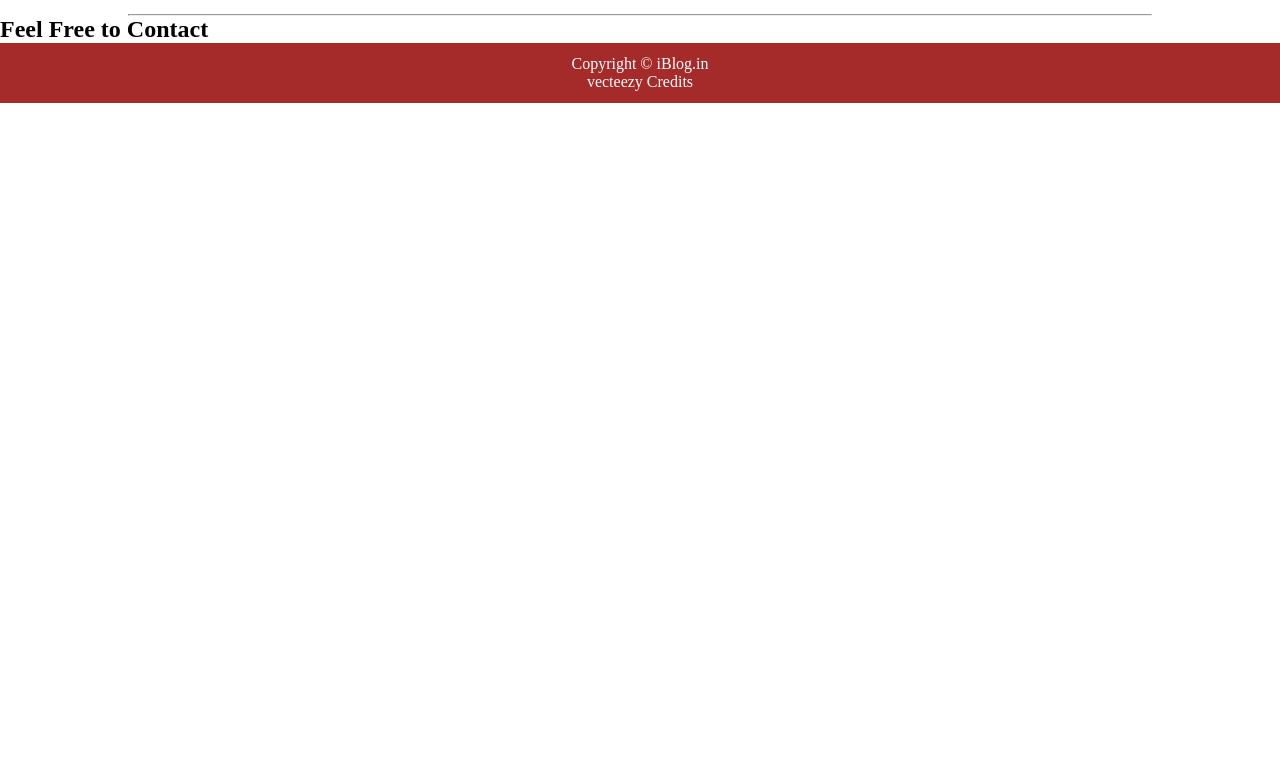
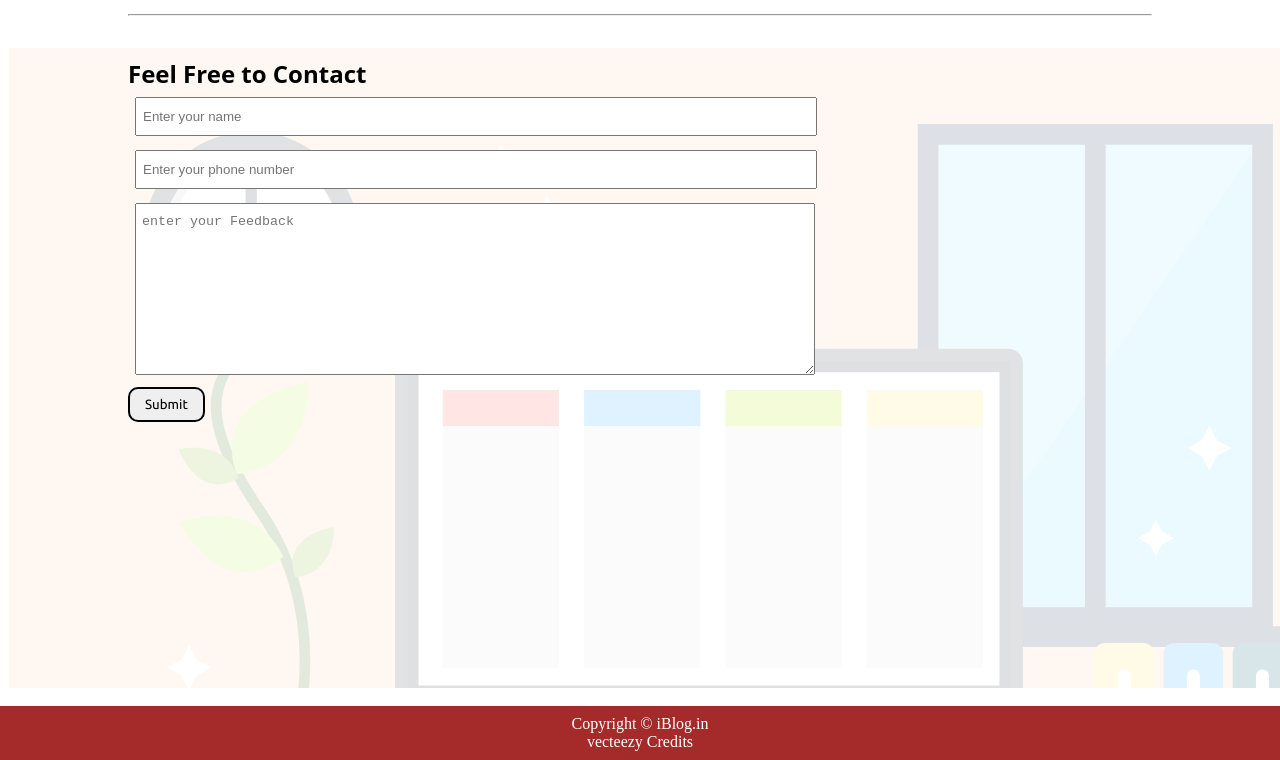
Before and after one commit to Rajeshbabu21/Blog-Template, a plain HTML site: page contact.html in a window 1280 px wide. Shown: the part 80-840 px from the top of the page. Before the commit the page ends 800 px from the top, so only its background shows below. Drawn offline with Linux system fonts and the light colour scheme.

Commit message:
finished the contact.html

```diff
--- a/contact.html
+++ b/contact.html
@@ -42,9 +42,42 @@
   </div>
 
 
+<div class="contact-content">
+  <div class="mx-width-1 m-auto">
+    <!-- <hr> -->
 
-  <!-- <div class="home-article mx-width-1 m-auto"> -->
     <h2>Feel Free to Contact</h2>
+
+    <div class="contact-form">
+      <div class="form-box">
+        <input type="text" placeholder="Enter your name">
+
+      </div>
+
+      <div class="form-box">
+        <input type="text" placeholder="Enter your phone number">
+
+      </div>
+
+      <div class="form-box">
+        <!-- <input type="text" placeholder="Enter your name"> -->
+
+        <textarea name="" cols="30" rows="10" placeholder="enter your Feedback"></textarea>
+
+      </div>
+
+      <div class="form-box">
+        <!-- <input type="text" placeholder="Enter your name"> -->
+         <button class="btn">Submit
+         </button>
+
+      </div>
+    </div>
+
+
+  </div>
+
+</div>
 
 
 
@@ -56,7 +89,6 @@
 
 
 
-  <!-- </div> -->
 
   <!--  footer  -->
   <div class="footer">
--- a/css/contact.css
+++ b/css/contact.css
@@ -0,0 +1,24 @@
+
+.contact-content{
+  height: 395px;
+  /* background-color: rgb(245, 245, 248); */
+  height: 80vh;
+  display: block;
+  margin-top: 32px;
+  padding: 9px;
+  position: relative;
+  font-family: system-ui, -apple-system, BlinkMacSystemFont, 'Segoe UI', Roboto, Oxygen, Ubuntu, Cantarell, 'Open Sans', 'Helvetica Neue', sans-serif;
+  overflow: hidden;
+
+}
+
+.contact-content::after{
+  content: "";
+  background-image: url(/image/11.svg);
+  position: absolute;
+  top: 0;
+  width: 100%;
+  z-index: -1;
+  opacity: 0.15;
+  height: inherit;
+}
--- a/css/style.css
+++ b/css/style.css
@@ -65,6 +65,7 @@
   justify-content: center;
   flex-direction: column;
   padding: 40px;
+  z-index: 1;
 }
 
 .content-right{
@@ -118,7 +119,7 @@
   justify-content: center;
   color: white;
   flex-direction: column;
-  padding: 5px;
+  padding: 2px;
 
 }
 
--- a/css/util.css
+++ b/css/util.css
@@ -45,3 +45,13 @@
   margin: 0px 4px;
   font-family: var(--font1);
 }
+
+
+.form-box input, textarea{
+  width: 52vw;
+  padding: 10px 6px;
+  margin: 7px;
+
+
+
+}
```
Also changed, not shown: index.html (+5 -5 lines).
